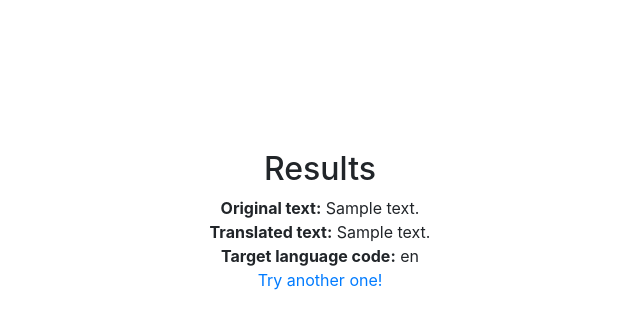
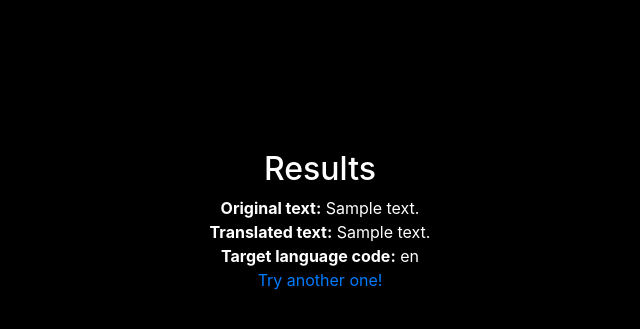
Before and after one commit to khizar6191/Online_translator, a Django app: template template/result.html in a window 1280 px wide. Shown: the top 329 px of the page, without its empty margins (320-960 px from the left). Run offline with Django 3.2, Linux system fonts and the light colour scheme; the template is opened without the code that fills it: most values are stand-ins (such as "Sample title", 1, 10 or a date in 2020).

Commit message:
Update result.html

```diff
--- a/template/result.html
+++ b/template/result.html
@@ -9,8 +9,9 @@
 	<title>Result</title>
 
 </head>
-<body>
+<body style="background-color:black;">
 
+	<div style="color:white;">
 	<div class="container" align="center" style="  padding-top: 150px;">
 		<h2>Results</h2>
 		<div>
@@ -26,5 +27,6 @@
 			<a href="{% url 'translator' %}">Try another one!</a>
 		</div>
 	</div>
+	</div>
 </body>
 </html>
```
